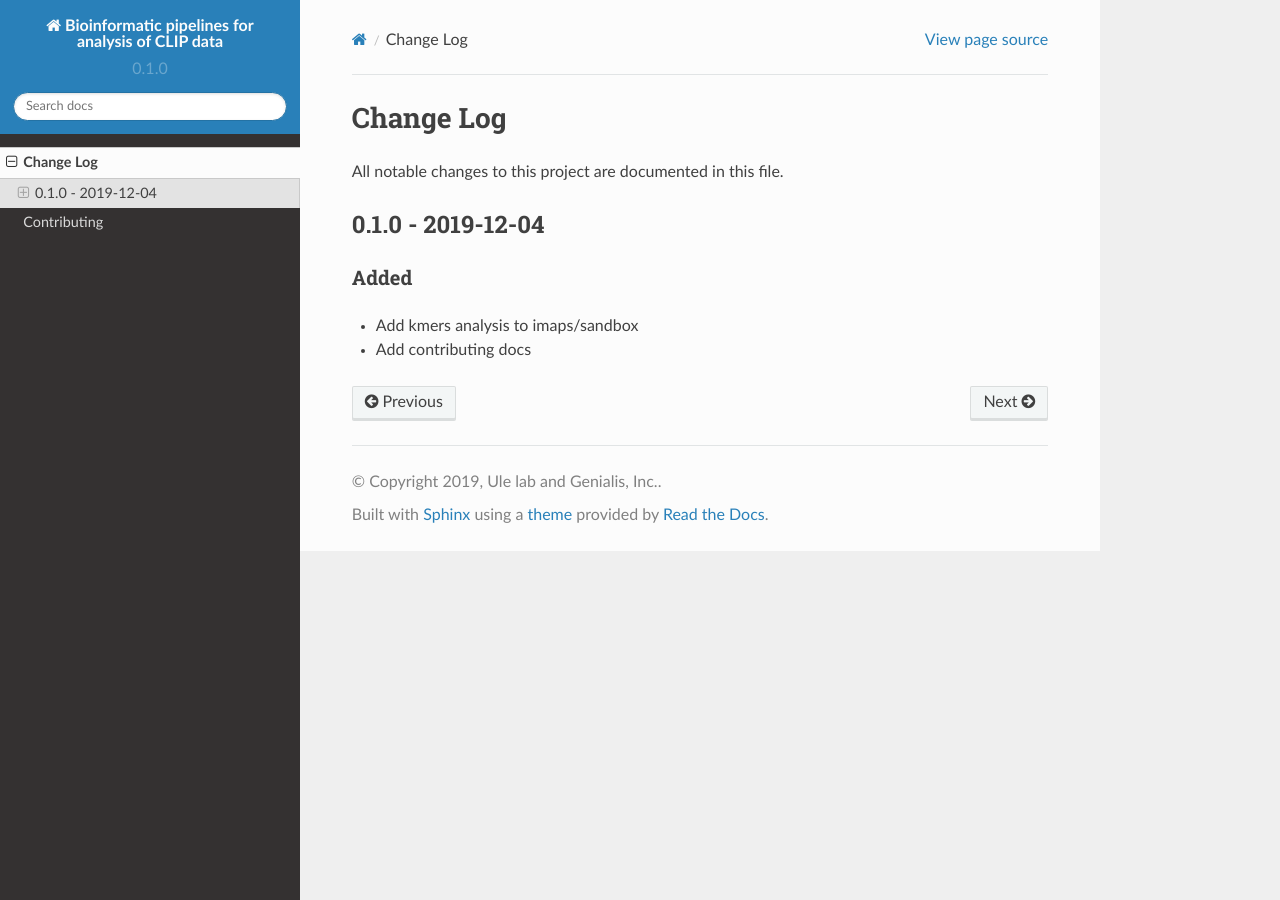
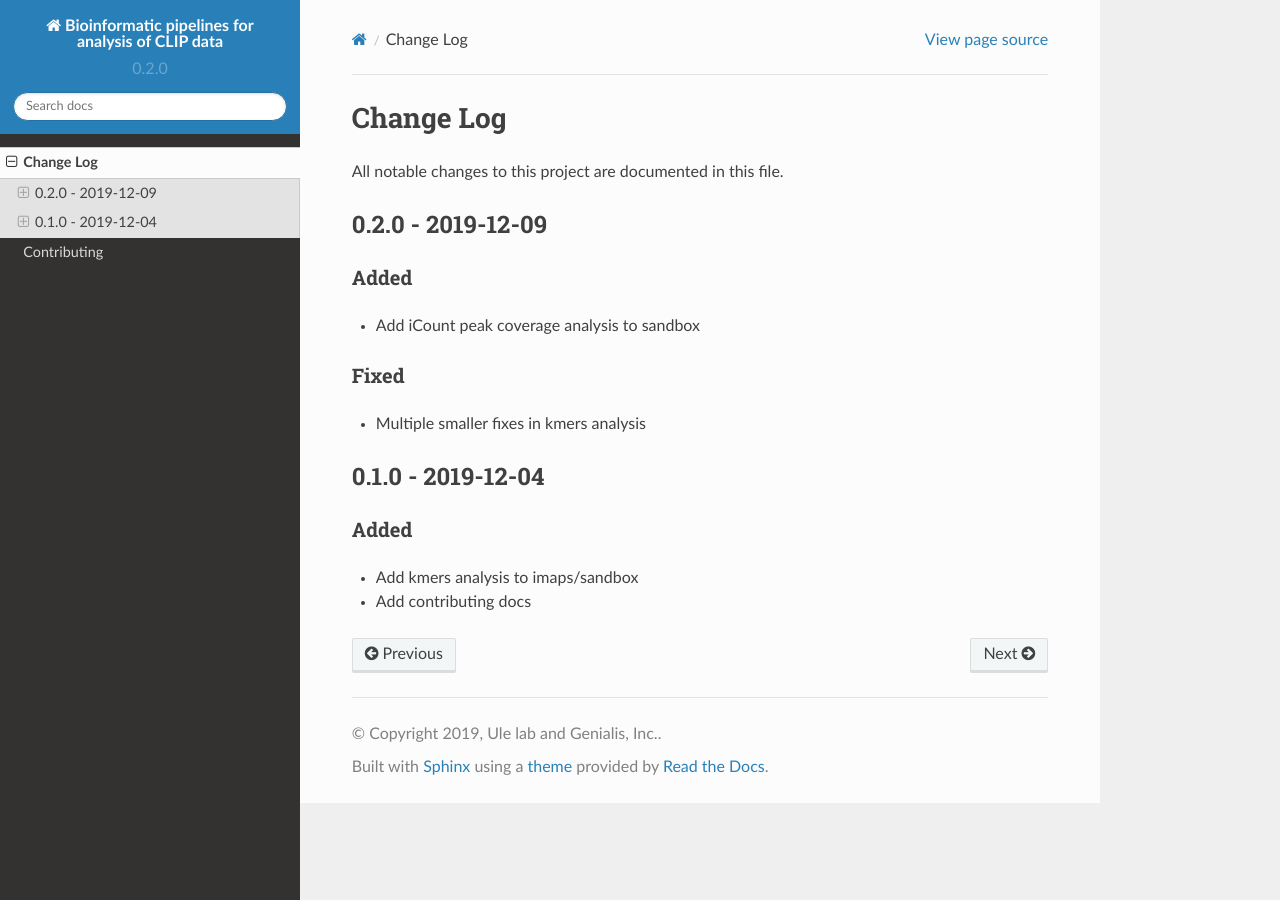
Before and after one commit to kkuret/imaps, a Sphinx documentation site: the page built from docs/CHANGELOG.rst, in a window 1280 px wide. Built offline with Sphinx 7.4.7 and the Read the Docs theme 2.0.0, drawn with Linux system fonts in a browser that asks for light colours.

Commit message:
Prepare release 0.2.0

```diff
--- a/docs/CHANGELOG.rst
+++ b/docs/CHANGELOG.rst
@@ -3,6 +3,19 @@ Change Log
 ##########
 
 All notable changes to this project are documented in this file.
+
+
+==================
+0.2.0 - 2019-12-09
+==================
+
+Added
+-----
+- Add iCount peak coverage analysis to sandbox
+
+Fixed
+-----
+- Multiple smaller fixes in kmers analysis
 
 
 ==================
--- a/imaps/__about__.py
+++ b/imaps/__about__.py
@@ -10,7 +10,7 @@ __url__ = 'https://github.com/jernejule/imaps'
 
 try:
     # __version__ = get_distribution(__title__).version
-    __version__ = '0.1.0'
+    __version__ = '0.2.0'
 except DistributionNotFound:
     # Package is not (yet) installed.
     pass
```
